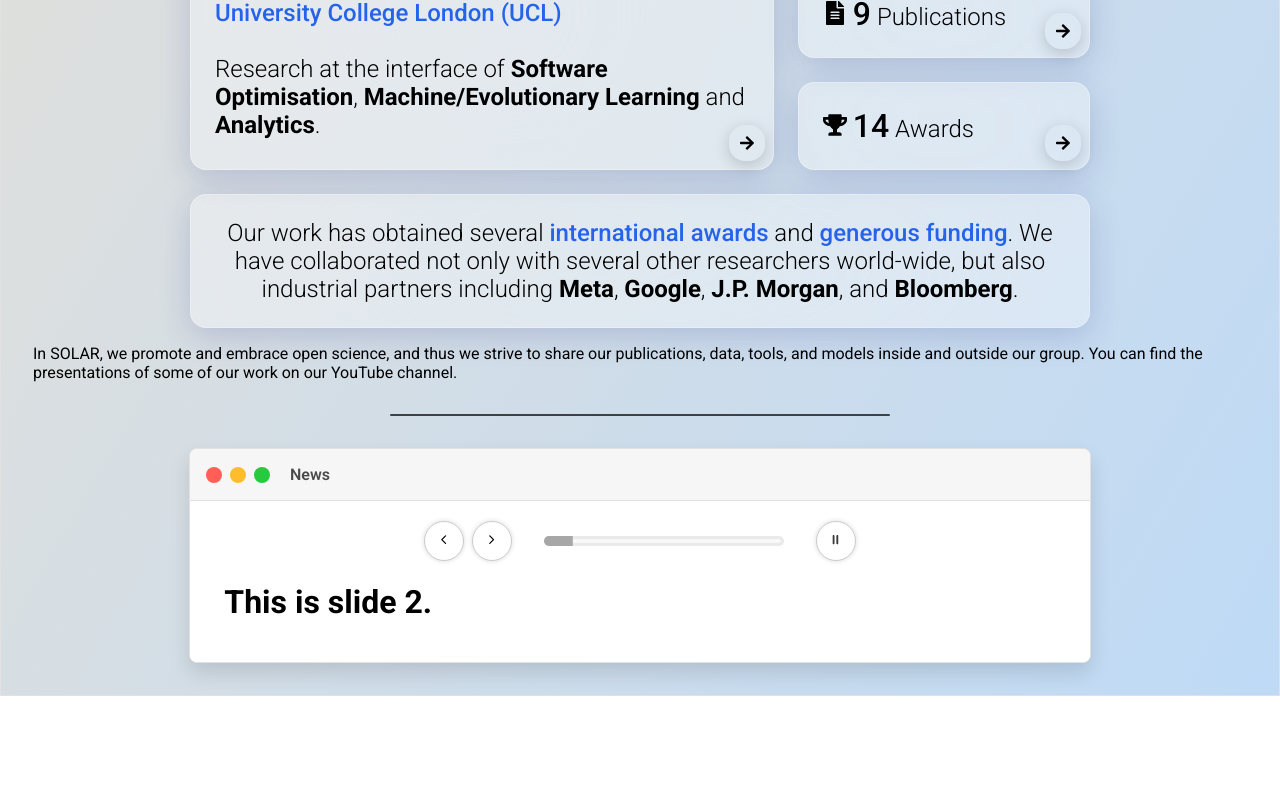
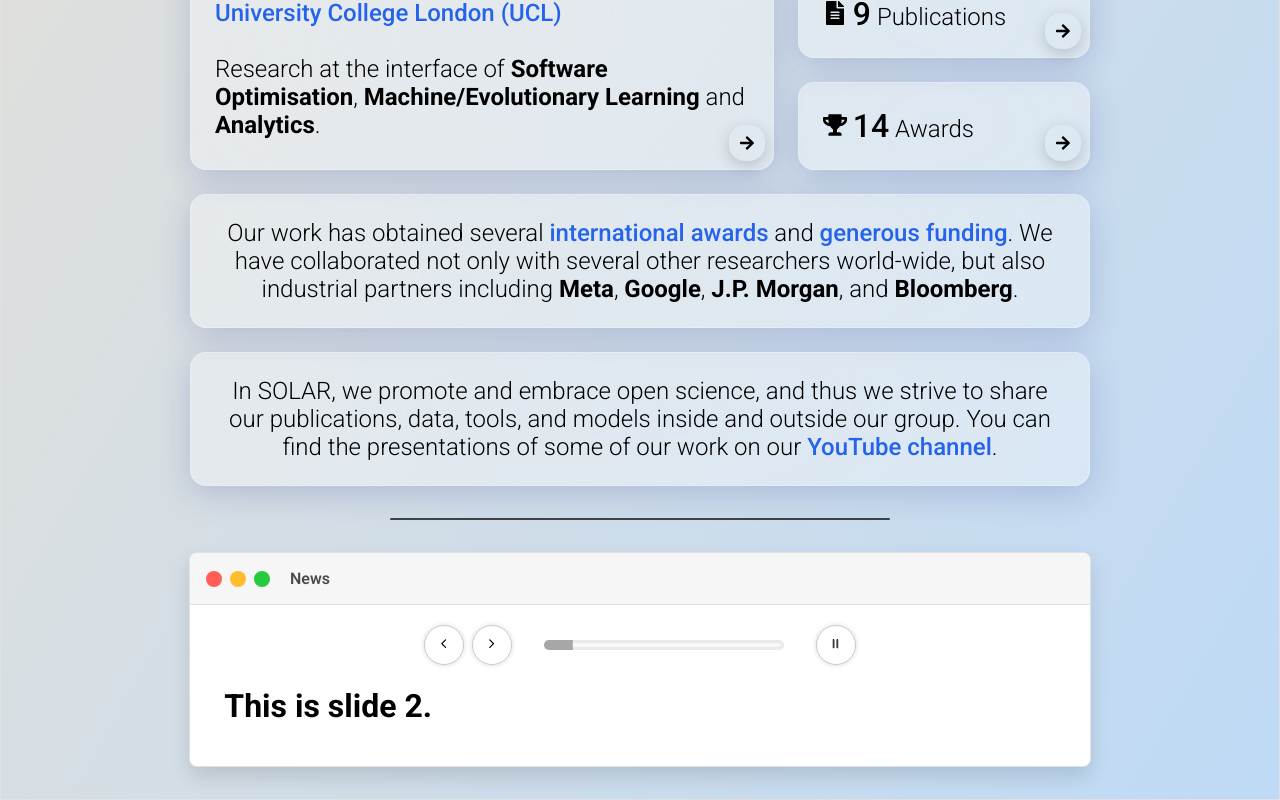
Before and after one commit to davejjwilliams/new-solar, a React (Vite) app: page / in a window 1280 px wide. Shown: the part 573-1373 px from the top of the page. Before the commit the page ends 1269 px from the top, so only its background shows below. Built offline with nearby package versions, Linux system fonts and the light colour scheme.

Commit message:
Second full width panel

```diff
--- a/src/components/general/Panel.tsx
+++ b/src/components/general/Panel.tsx
@@ -2,19 +2,29 @@ import { type FunctionComponent, type ReactNode } from 'react';
 import { Link } from 'react-router-dom';
 import { FaArrowRight } from 'react-icons/fa'; // Import arrow right icon
 
+type PanelType = 'small' | 'large' | 'first-full' | 'second-full';
+
 interface PanelProps {
-    size: string;
-    url?: string;
-    children: ReactNode;
+  panelType: PanelType;
+  url?: string;
+  children?: React.ReactNode;
 }
 
 const Panel: FunctionComponent<PanelProps> = ({
-    size,
+    panelType,
     url,
     children,
 }) => {
+
+    const panelTypes: Record<PanelType, string> = {
+        'small': 'panel-small',
+        'large': 'panel-large',
+        'first-full': 'panel-full-width-1',
+        'second-full': 'panel-full-width-2',
+    }
+
     return (
-        <div className={`glass panel${size === "small" ? ' panel-small' : size === "large" ? ' panel-large' : ' panel-full-width'}`}>
+        <div className={`glass panel ${panelTypes[panelType] || ''}`}>
             {url && (
                 <Link to={url} className="panel-button">
                     <FaArrowRight />
--- a/src/pages/Home.tsx
+++ b/src/pages/Home.tsx
@@ -62,7 +62,7 @@ const Home: FunctionComponent<HomeProps> = () => {
       </div>
 
       <div className="panel-grid-custom">
-        <Panel size="large" url="/research">
+        <Panel panelType="large" url="/research">
           <img src="assets/member-images/FedericaSarro.jpeg" alt="Federica Sarro" className='home-portrait' />
           Led by <TextLink url="http://www0.cs.ucl.ac.uk/staff/F.Sarro/" text="Prof. Federica Sarro" /> at
           <br />
@@ -71,23 +71,27 @@ const Home: FunctionComponent<HomeProps> = () => {
           <br />
           Research at the interface of <b>Software Optimisation</b>, <b>Machine/Evolutionary Learning</b> and <b>Analytics</b>.
         </Panel>
-        <Panel size="small" url="/members">
+        <Panel panelType="small" url="/members">
           <FaUsers className='panel-icon' /> <span className='panel-figure'>{memberCount}</span> Members
         </Panel>
-        <Panel size="small" url="/publications">
+        <Panel panelType="small" url="/publications">
           <FaFileAlt className='panel-icon' /> <span className='panel-figure'>{publicationCount}</span> Publications
         </Panel>
-        <Panel size="small" url="/awards">
+        <Panel panelType="small" url="/awards">
           <FaTrophy className='panel-icon' /> <span className='panel-figure'>{awardCount}</span> Awards
         </Panel>
-        <Panel size="full">
+        <Panel panelType="first-full">
           <div className="centred">
             Our work has obtained several <TextLink url="/awards" text="international awards" /> and <TextLink url="/funding" text="generous funding" />. We have collaborated not only with several other researchers world-wide, but also industrial partners including <b>Meta</b>, <b>Google</b>, <b>J.P. Morgan</b>, and <b>Bloomberg</b>.
           </div>
         </Panel>
+        <Panel panelType="second-full">
+          <div className="centred">
+            In SOLAR, we promote and embrace open science, and thus we strive to share our publications, data, tools, and models inside and outside our group. You can find the presentations of some of our work on our <TextLink url="https://www.youtube.com/@solar4709" text="YouTube channel" />.
+          </div>
+        </Panel>
       </div>
       <p>
-        In SOLAR, we promote and embrace open science, and thus we strive to share our publications, data, tools, and models inside and outside our group. You can find the presentations of some of our work on our YouTube channel.
       </p>
 
       <hr className="page-divider" />
--- a/src/styles/App.css
+++ b/src/styles/App.css
@@ -106,9 +106,14 @@
   grid-column: 2 / 3;
 }
 
-.panel-full-width {
+.panel-full-width-1 {
   grid-column: 1 / -1;
   grid-row: 4;
+}
+
+.panel-full-width-2 {
+  grid-column: 1 / -1;
+  grid-row: 5;
 }
 
 .panel-icon {
```
